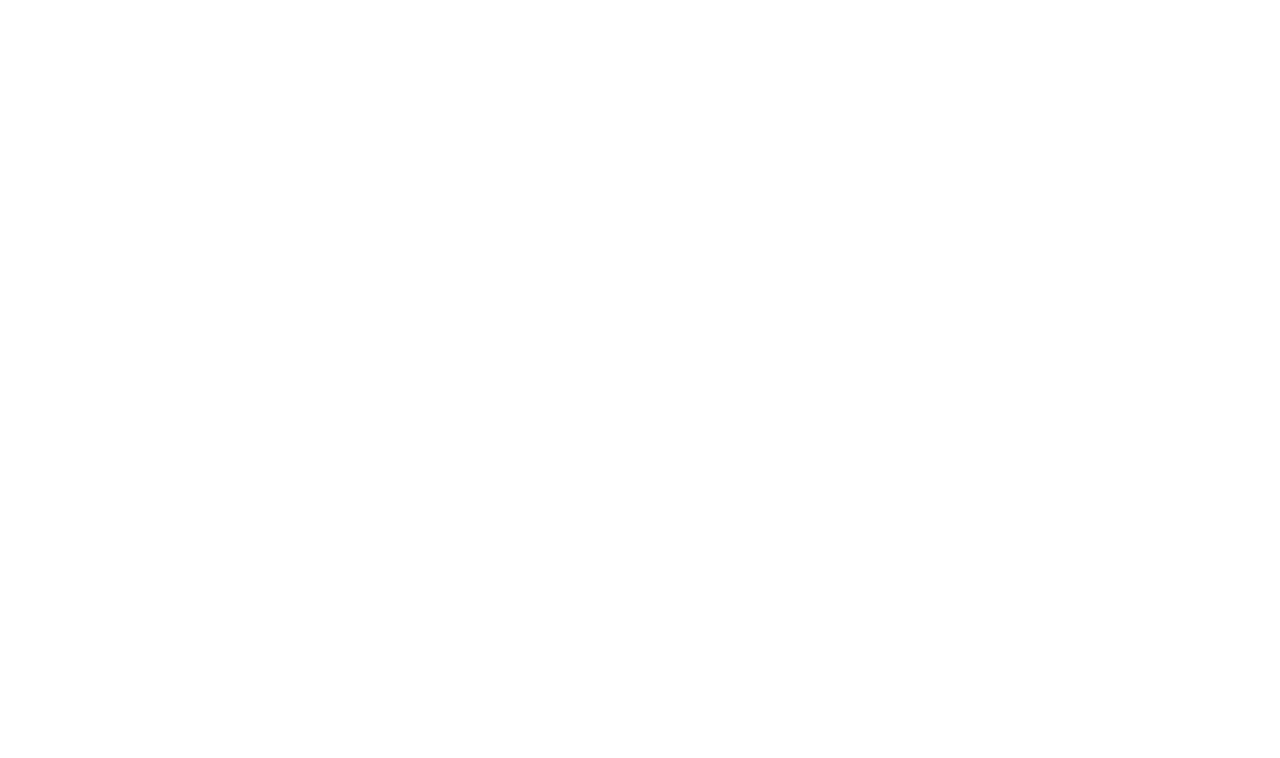
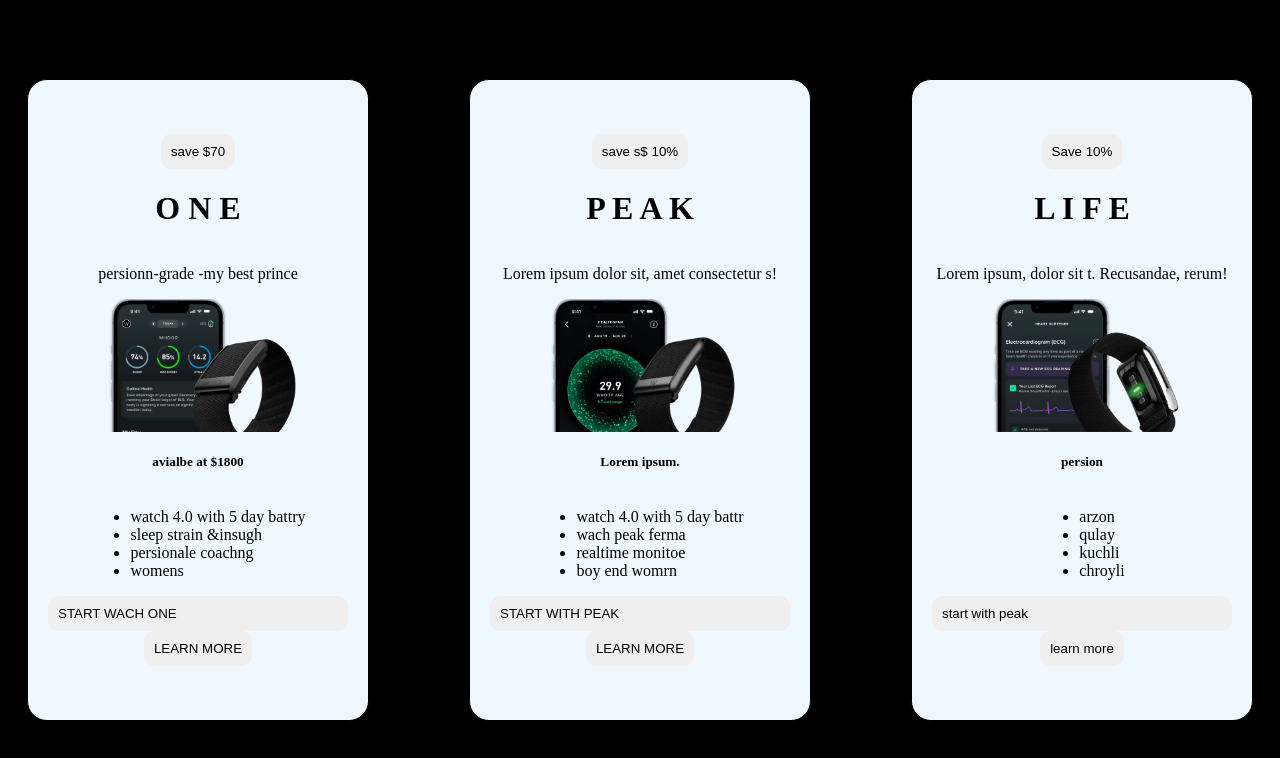
Before and after one commit to meyrbekm7/whoop-watch, a plain HTML site: page index.html in a window 1280 px wide. Drawn offline with Linux system fonts and the light colour scheme.

```diff
--- a/index.html
+++ b/index.html
@@ -1,12 +1,88 @@
 <!DOCTYPE html>
 <html lang="en">
+
 <head>
     <meta charset="UTF-8">
     <meta name="viewport" content="width=device-width, initial-scale=1.0">
-    <title>Document</title>
+    <title>watch</title>
     <link rel="stylesheet" href="style.css">
 </head>
+
 <body>
+    <div class="ota">
 
+
+        <div class="card1">
+            <button>save $70</button>
+            <h1>O N E</h1>
+            <p>persionn-grade -my best prince</p>
+            <img src="images/image.png" alt="" width="200px">
+            <h5>avialbe at $1800</h5>
+            <ul>
+                <li>watch 4.0 with 5 day battry</li>
+                <li>sleep strain &insugh</li>
+                <li>persionale coachng</li>
+                <li>womens</li>
+            </ul>
+            <div class="but">
+            <button>START WACH ONE</button>
+            </div>
+            <button>LEARN MORE</button>
+
+        </div>
+
+
+
+
+
+            <div class="card2">
+                <button>save s$ 10%</button>
+                <h1>P E A K</h1>
+                <p>Lorem ipsum dolor sit, amet consectetur s!</p>
+                <img src="images/image copy.png" alt="" width="200px">
+                <h5>Lorem ipsum.</h5>
+                <ul>
+                    <li>watch 4.0 with 5 day battr</li>
+                    <li>wach peak ferma</li>
+                    <li>realtime monitoe</li>
+                    <li>boy end womrn </li>
+                </ul>
+                <div class="but2">
+                <button>START WITH PEAK</button>
+                 </div>
+                <button>LEARN MORE</button>
+
+            </div>
+
+
+
+
+
+
+
+                <div class="card3">
+                    <button>Save 10%</button>
+                    <h1>L I F E</h1>
+                    <p>Lorem ipsum, dolor sit t. Recusandae, rerum!</p>
+                    <img src="images/image copy 2.png" alt="" width="200px">
+                    <h5>persion</h5>
+                    <ul>
+                        <li>arzon</li>
+                        <li>qulay</li>
+                        <li>kuchli</li>
+                        <li>chroyli</li>
+                    </ul>
+                    <div class="but2">
+                    <button>start with peak</button>
+                    </div>
+                    <button>learn more</button>
+
+                </div>
+
+
+
+            </div>
+            </div>
 </body>
+
 </html>
--- a/style.css
+++ b/style.css
@@ -0,0 +1,77 @@
+body {
+    margin: 0;
+    padding: 0;
+    background-color: black;
+}
+
+
+
+
+
+.ota {
+    display: flex;
+    gap: 100px;
+    justify-content: center;
+    align-items: center;
+    height: 100vh;
+}
+
+.card1 {
+    display: flex;
+    flex-direction: column;
+    justify-content: center;
+    align-items: center;
+    width: 300px;
+    background-color: aliceblue;
+    border: 1px solid black;
+    border-radius: 20px;
+    padding: 20px;
+    height: 600px;
+}
+
+.card2 {
+    display: flex;
+    flex-direction: column;
+    justify-content: center;
+    align-items: center;
+    width: 300px;
+    background-color: aliceblue;
+    border: 1px solid black;
+    border-radius: 20px;
+    padding: 20px;
+    height: 600px;
+}
+
+.card3 {
+    display: flex;
+    flex-direction: column;
+    justify-content: center;
+    align-items: center;
+    width: 300px;
+
+    background-color: aliceblue;
+    border: 1px solid black;
+    border-radius: 20px;
+    padding: 20px;
+    height: 600px;
+}
+
+button{
+    display: flex;
+    flex-direction: column;
+    gap: 20px;
+    border: none;
+    border-radius: 10px;
+    padding: 10px;
+
+
+}
+
+.but,.but2{
+    display: flex;
+    gap: 10px;
+    flex-direction: column;
+    width: 300px;
+    border-radius: 20px;
+     background:linear-gradient(135deg, rgb(161, 196, 35) 0%, rgb(106, 100, 100) 100%);
+}
```
Also changed, not shown: images/image copy 2.png (added), images/image copy.png (added), images/image.png (added).
